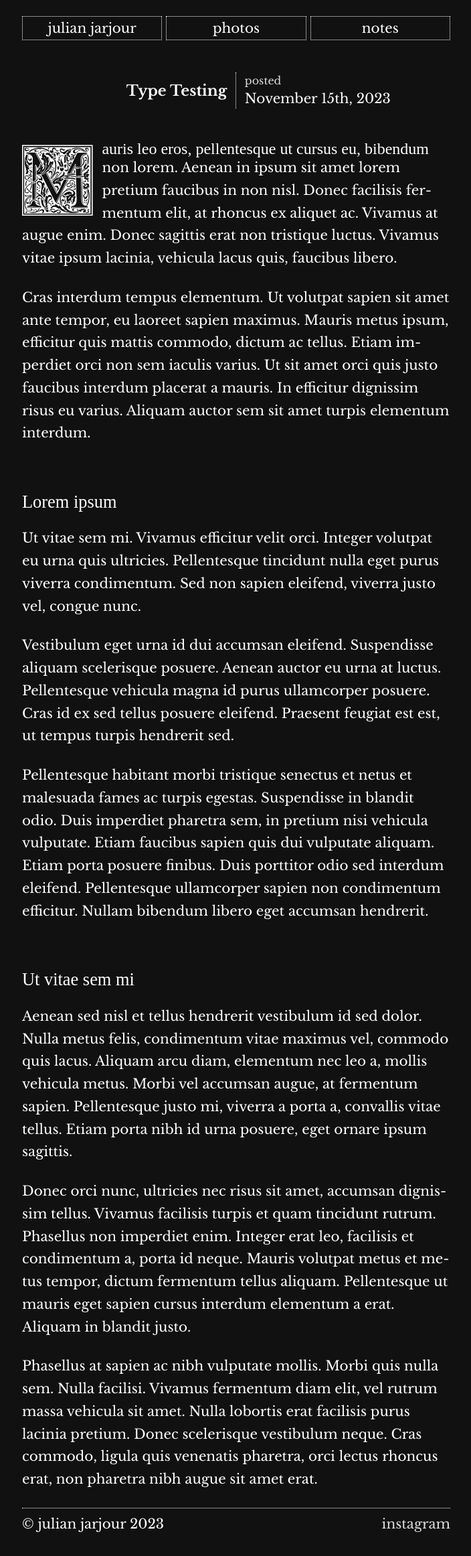
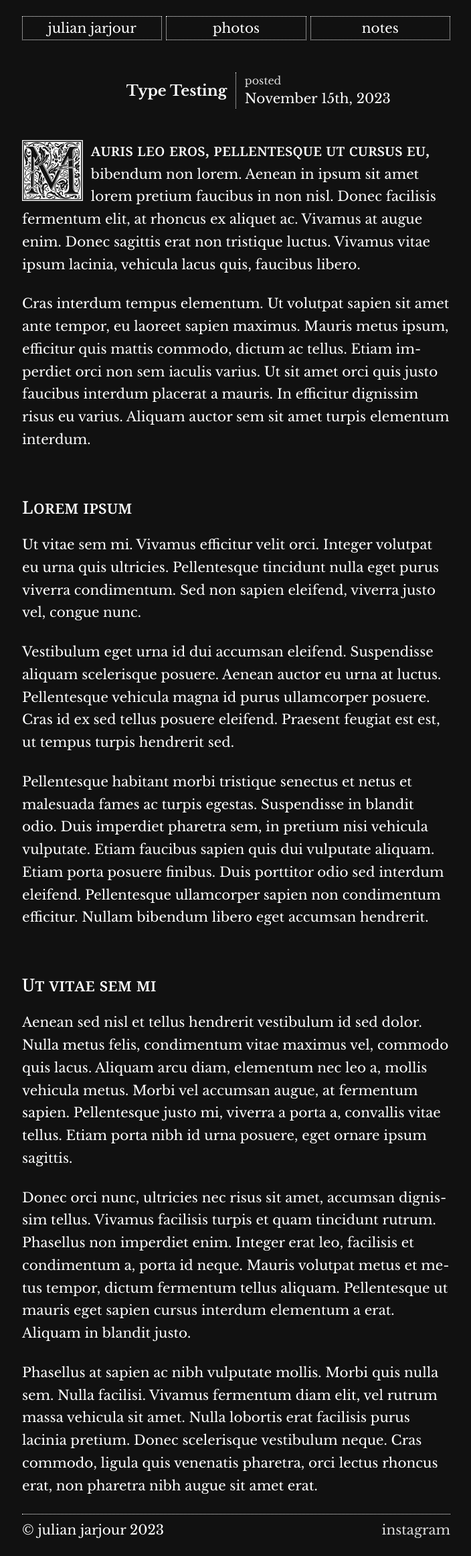
Before and after one commit to jarzanman/jarzanman.github.io, a Jekyll site: the page built from _notes/type-testing.md, in a window 1280 px wide. Shown: the whole page at 67% size, without its empty margins (287-991 px from the left). Built offline with Jekyll 4.4.1, drawn with Linux system fonts in a browser that asks for light colours.

Commit message:
notosmcp

```diff
--- a/_layouts/gallery_index.html
+++ b/_layouts/gallery_index.html
@@ -7,7 +7,7 @@ description: julian jarjour's photo galleries
   <footer><a class="epigraphcitation" target="_blank" href="https://www.gutenberg.org/files/30754/30754-h/30754-h.htm">John Ruskin, <em>The Stones of Venice</em></a></footer>
 </div>
 <p>Each thumbnail here is actually a gallery, so you can click on any of them to see more photos from the same date. I've even added little blurbs to each gallery. Have fun.</p>
-<p>I shoot on a Canon EOS Rebel T2i and edit with darktable.</p>
+<p>I shoot on a Canon EOS Rebel T2i and edit with <a target="_blank" href="https://www.darktable.org/">darktable</a>.</p>
 <div class="gallery">
   {% for gallery in page.galleries %}
   <div class="gallery-wrapper">
--- a/_sass/base.scss
+++ b/_sass/base.scss
@@ -10,7 +10,6 @@ body {
   max-width: 40rem;
   margin: auto;
   word-wrap: break-word;
-  text-rendering: optimizeLegibility;
   font-kerning: normal;
   hyphens: auto;
 }
@@ -19,19 +18,17 @@ p {
   margin: 1.25em 0;
   position: relative;
 }
-.titleblock + p:first-line {
-  font-family: "Linden Hill";
-  font-feature-settings: "smcp";
-  -webkit-font-feature-settings: "smcp";
-  font-size: 1.5rem;
-  line-height: 1;
-}
-.titleblock + p::first-letter {
+.titleblock + p:first-letter {
   font-family: "GoudyIni";
   float: left;
-  font-size: 5.5em;
+  font-size: 7.1rem;
   line-height: 0.8;
-  padding: 0.05em 0.065em 0 0;
+  padding: 0 0.065em 0 0;
+}
+.titleblock + p:first-line {
+  font-family: "NotoSerif-SC";
+  font-size: 1.5rem;
+  line-height: 1.4;
 }
 .question {
   background: #4a2242;
--- a/_sass/fonts.scss
+++ b/_sass/fonts.scss
@@ -45,8 +45,7 @@
 }
 @font-face {
   font-display: swap;
-  font-family: "Linden Hill";
-  font-style: normal;
-  src: url("./fonts/LindenHill-webfont.ttf")
-    format("ttf");
+  font-family: "NotoSerif-SC";
+  src: url("./fonts/NotoSerif-SC.woff2")
+    format("woff2");
 }
--- a/_sass/headings.scss
+++ b/_sass/headings.scss
@@ -6,9 +6,7 @@ h1 {
   }
 }
 h2 {
-  font-family: "Linden Hill";
-  font-feature-settings: "smcp";
-  -webkit-font-feature-settings: "smcp";
+  font-family: "NotoSerif-SC";
   font-size: 1.65rem;
   line-height: 1;
   margin-top: 4.5rem;
--- a/_sass/preflight.scss
+++ b/_sass/preflight.scss
@@ -21,7 +21,6 @@
 1. Use a consistent sensible line-height in all browsers.
 2. Prevent adjustments of font size after orientation changes in iOS.
 3. Use a more readable tab size.
-4. Use the user's configured `sans` font-family by default.
 5. Use the user's configured `sans` font-feature-settings by default.
 6. Use the user's configured `sans` font-variation-settings by default.
 */
@@ -31,8 +30,6 @@ html {
   -webkit-text-size-adjust: 100%; /* 2 */
   -moz-tab-size: 4; /* 3 */
   tab-size: 4; /* 3 */
-  font-family: ui-sans-serif, system-ui, sans-serif, "Apple Color Emoji",
-    "Segoe UI Emoji", "Segoe UI Symbol", "Noto Color Emoji"; /* 4 */
   font-feature-settings: normal; /* 5 */
   font-variation-settings: normal; /* 6 */
 }
```
Also changed, not shown: assets/css/fonts/LindenHill-Italic-webfont.woff (deleted), assets/css/fonts/LindenHill-webfont.ttf (deleted), assets/css/fonts/NotoSerif-SC.woff2 (added), 2 other files.
